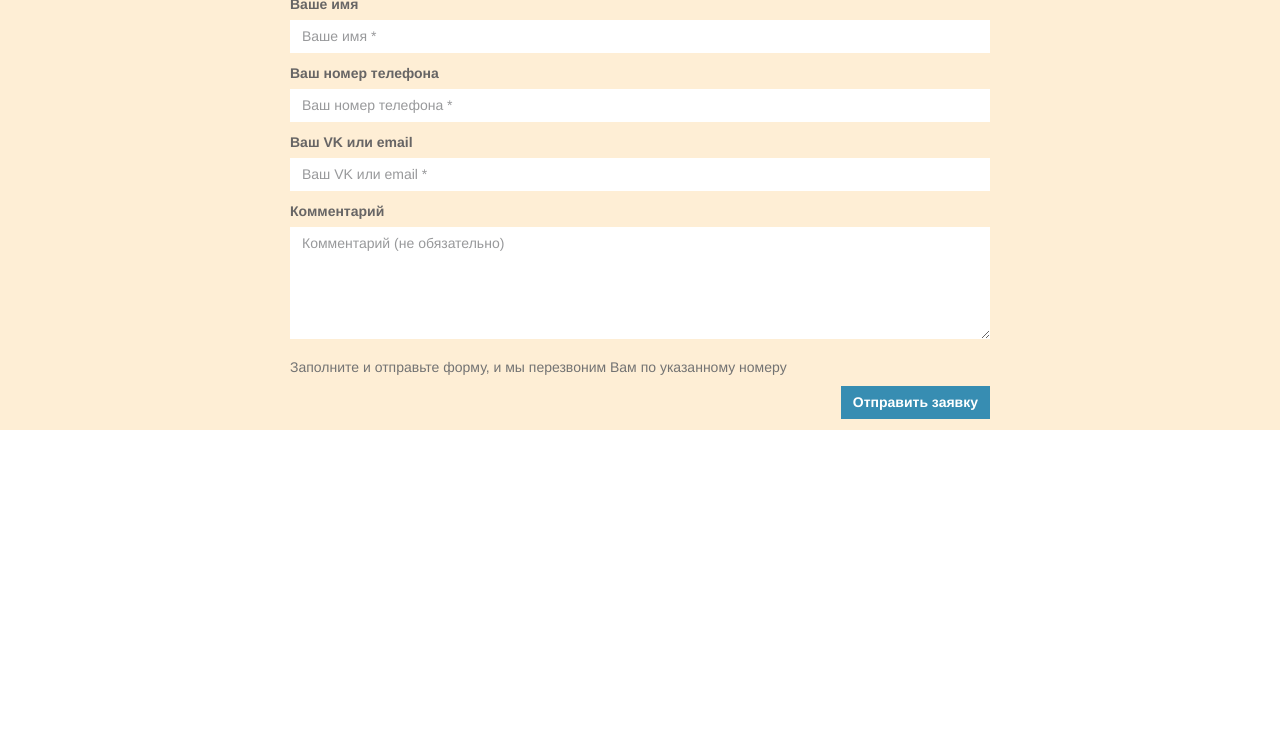
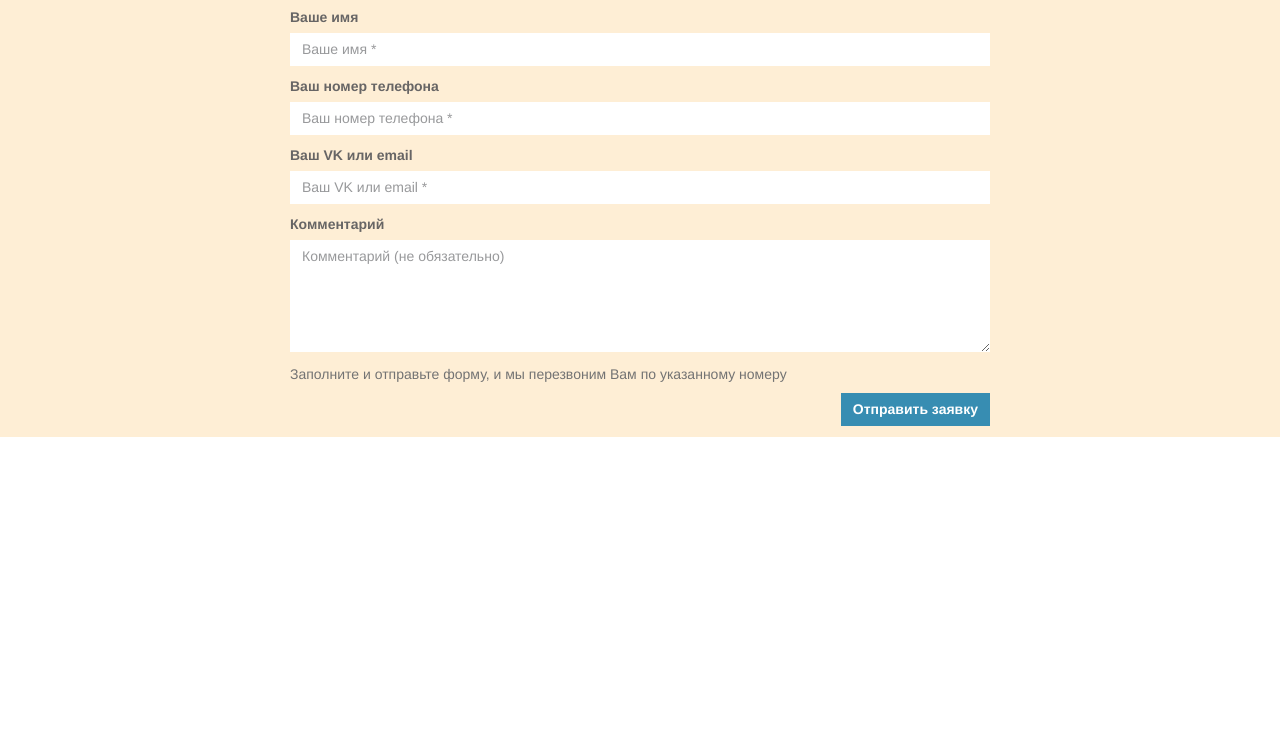
Before and after one commit to pavel-martyshev/ClientWeb, a plain HTML site: page CSSForm/wwwroot/index.html in a window 1280 px wide. Shown: the part 71-800 px from the top of the page. Drawn offline with Linux system fonts and the light colour scheme.

Commit message:
CSSForm/update styles

```diff
--- a/CSSForm/wwwroot/index.html
+++ b/CSSForm/wwwroot/index.html
@@ -13,29 +13,21 @@
         <div class="main-container">
             <div class="form-container">
                 <div class="form-title-container">
-                    <h2 class="form-title">Отправить заявку</h2>
+                    <h1 class="form-title">Отправить заявку</h1>
                 </div>
 
                 <form method="post" class="form-body">
-                    <label>
-                        <span class="label-text">Ваше имя</span>
-                        <input type="text" class="form-input" placeholder="Ваше имя *">
-                    </label>
+                    <label for="name-input" class="label-text">Ваше имя</label>
+                    <input type="text" id="name-input" class="form-input" placeholder="Ваше имя *">
 
-                    <label>
-                        <span class="label-text">Ваш номер телефона</span>
-                        <input type="text" class="form-input" placeholder="Ваш номер телефона *">
-                    </label>
+                    <label for="phone-number-input" class="label-text">Ваш номер телефона</label>
+                        <input type="text" id="phone-number-input" class="form-input" placeholder="Ваш номер телефона *">
 
-                    <label>
-                        <span class="label-text">Ваш VK или email</span>
-                        <input type="text" class="form-input" placeholder="Ваш VK или email *">
-                    </label>
+                    <label for="email-input" class="label-text">Ваш VK или email</label>
+                    <input type="text" id="email-input" class="form-input" placeholder="Ваш VK или email *">
 
-                    <label>
-                        <span class="label-text">Комментарий</span>
-                        <textarea class="form-input user-comment-input" placeholder="Комментарий (не обязательно)"></textarea>
-                    </label>
+                    <label for="comment-input" class="label-text">Комментарий</label>
+                    <textarea id="comment-input" class="form-input user-comment-input" placeholder="Комментарий (не обязательно)"></textarea>
 
                     <p class="form-note">Заполните и отправьте форму, и мы перезвоним Вам по указанному номеру</p>
 
--- a/CSSForm/wwwroot/styles/reset.css
+++ b/CSSForm/wwwroot/styles/reset.css
@@ -27,5 +27,4 @@ input, button, textarea, select {
 
 p, h1, h2, h3, h4, h5, h6 {
     overflow-wrap: break-word;
-    font-weight: normal;
 }
--- a/CSSForm/wwwroot/styles/styles.css
+++ b/CSSForm/wwwroot/styles/styles.css
@@ -28,6 +28,7 @@ body {
     padding: 0 10px;
     max-width: 720px;
     width: 100%;
+    font-weight: normal;
 }
 
 .form-body {
@@ -40,7 +41,7 @@ body {
 }
 
 .label-text {
-    display: inline-block;
+    width: fit-content;
     margin: 10px 0 5px;
     font-weight: 700;
 }
```
